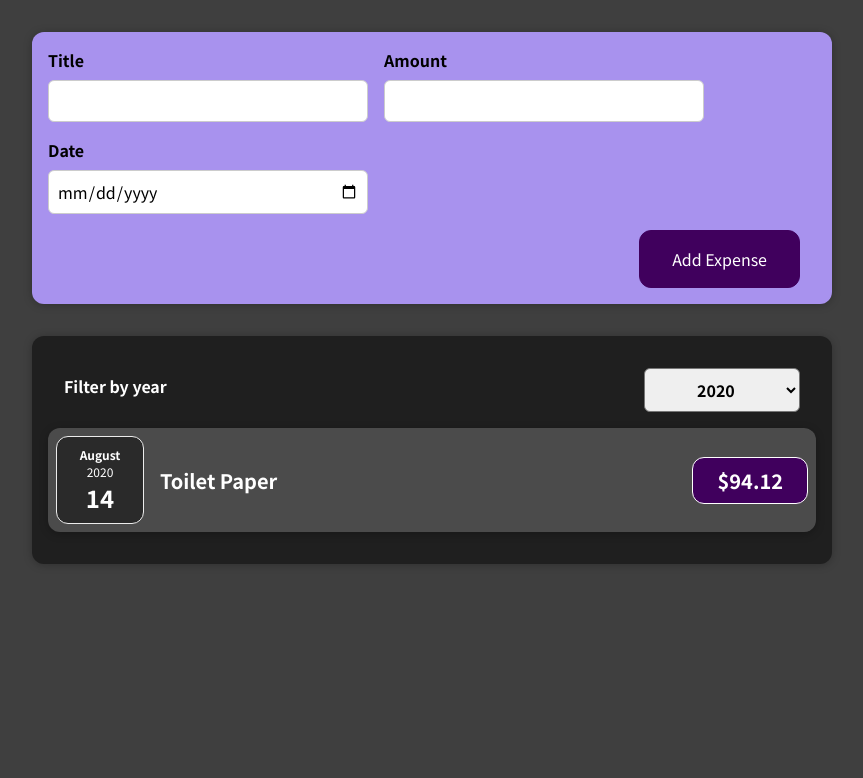
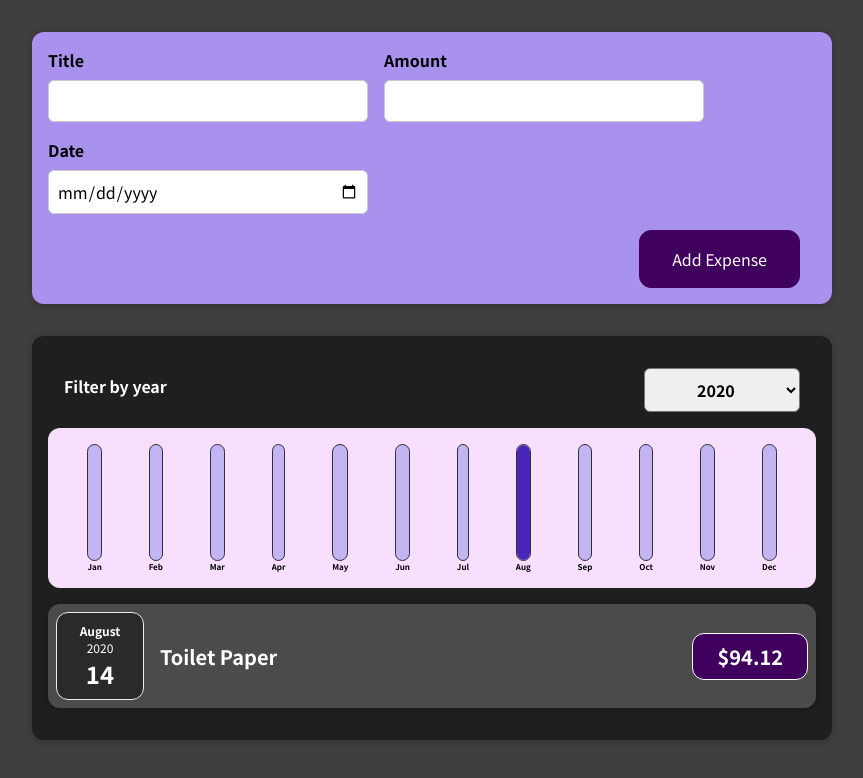
Before and after one commit to KNMohamed/react-complete-guide, a React (Create React App) app: page / in a window 1280 px wide. Shown: the top 778 px of the page, without its empty margins (208-1071 px from the left). Built offline with nearby package versions, Linux system fonts and the light colour scheme.

Commit message:
Create Expenses Chart

```diff
--- /dev/null
+++ b/src/components/Chart/Chart.css
@@ -0,0 +1,9 @@
+.chart {
+  padding: 1rem;
+  border-radius: 12px;
+  background-color: #f8dfff;
+  text-align: center;
+  display: flex;
+  justify-content: space-around;
+  height: 10rem;
+}
--- /dev/null
+++ b/src/components/Chart/Chart.js
@@ -0,0 +1,24 @@
+import React from 'react';
+
+import ChartBar from './ChartBar';
+import './Chart.css';
+
+const Chart = (props) => {
+  const dataPointValues = props.dataPoints.map((dataPoint) => dataPoint.value);
+  const totalMaximum = Math.max(...dataPointValues);
+
+  return (
+    <div className='chart'>
+      {props.dataPoints.map((dataPoint) => (
+        <ChartBar
+          key={dataPoint.label}
+          value={dataPoint.value}
+          maxValue={totalMaximum}
+          label={dataPoint.label}
+        />
+      ))}
+    </div>
+  );
+};
+
+export default Chart;
--- /dev/null
+++ b/src/components/Chart/ChartBar.css
@@ -0,0 +1,30 @@
+.chart-bar {
+  height: 100%;
+  display: flex;
+  flex-direction: column;
+  align-items: center;
+}
+
+.chart-bar__inner {
+  height: 100%;
+  width: 100%;
+  border: 1px solid #313131;
+  border-radius: 12px;
+  background-color: #c3b4f3;
+  overflow: hidden;
+  display: flex;
+  flex-direction: column;
+  justify-content: flex-end;
+}
+
+.chart-bar__fill {
+  background-color: #4826b9;
+  width: 100%;
+  transition: all 0.3s ease-out;
+}
+
+.chart-bar__label {
+  font-weight: bold;
+  font-size: 0.5rem;
+  text-align: center;
+}
--- /dev/null
+++ b/src/components/Chart/ChartBar.js
@@ -0,0 +1,25 @@
+import React from 'react';
+
+import './ChartBar.css';
+
+const ChartBar = (props) => {
+  let barFillHeight = '0%';
+
+  if (props.maxValue > 0) {
+    barFillHeight = Math.round((props.value / props.maxValue) * 100) + '%';
+  }
+
+  return (
+    <div className='chart-bar'>
+      <div className='chart-bar__inner'>
+        <div
+          className='chart-bar__fill'
+          style={{ height: barFillHeight }}
+        ></div>
+      </div>
+      <div className='chart-bar__label'>{props.label}</div>
+    </div>
+  );
+};
+
+export default ChartBar;
--- a/src/components/Expenses/Expenses.js
+++ b/src/components/Expenses/Expenses.js
@@ -2,6 +2,7 @@
 import Card from '../UI/Card';
 import ExpenseFilter from '../ExpenseFilter/ExpenseFilter';
 import ExpensesList from './ExpensesList';
+import ExpensesChart from './ExpensesChart';
 import './Expenses.css';
 
 const Expenses = (props) => {
@@ -22,6 +23,7 @@
           selected={filteredYear}
           onSelectedDateChange={filterChangeHandler}
         />
+        <ExpensesChart expenses={filteredExpenses} />
         <ExpensesList items={filteredExpenses} />
       </Card>
     </div>
--- /dev/null
+++ b/src/components/Expenses/ExpensesChart.js
@@ -0,0 +1,29 @@
+import React from 'react';
+
+import Chart from '../Chart/Chart';
+
+const ExpensesChart = (props) => {
+  const chartDataPoints = [
+    { label: 'Jan', value: 0 },
+    { label: 'Feb', value: 0 },
+    { label: 'Mar', value: 0 },
+    { label: 'Apr', value: 0 },
+    { label: 'May', value: 0 },
+    { label: 'Jun', value: 0 },
+    { label: 'Jul', value: 0 },
+    { label: 'Aug', value: 0 },
+    { label: 'Sep', value: 0 },
+    { label: 'Oct', value: 0 },
+    { label: 'Nov', value: 0 },
+    { label: 'Dec', value: 0 },
+  ];
+
+  for (const expense of props.expenses) {
+    const expenseMonth = expense.date.getMonth(); // starting at 0 => January => 0
+    chartDataPoints[expenseMonth].value += expense.amount;
+  }
+
+  return <Chart dataPoints={chartDataPoints} />;
+};
+
+export default ExpensesChart;
```
Also changed, not shown: 1 other file (tests, documents, lock files or other folders).
